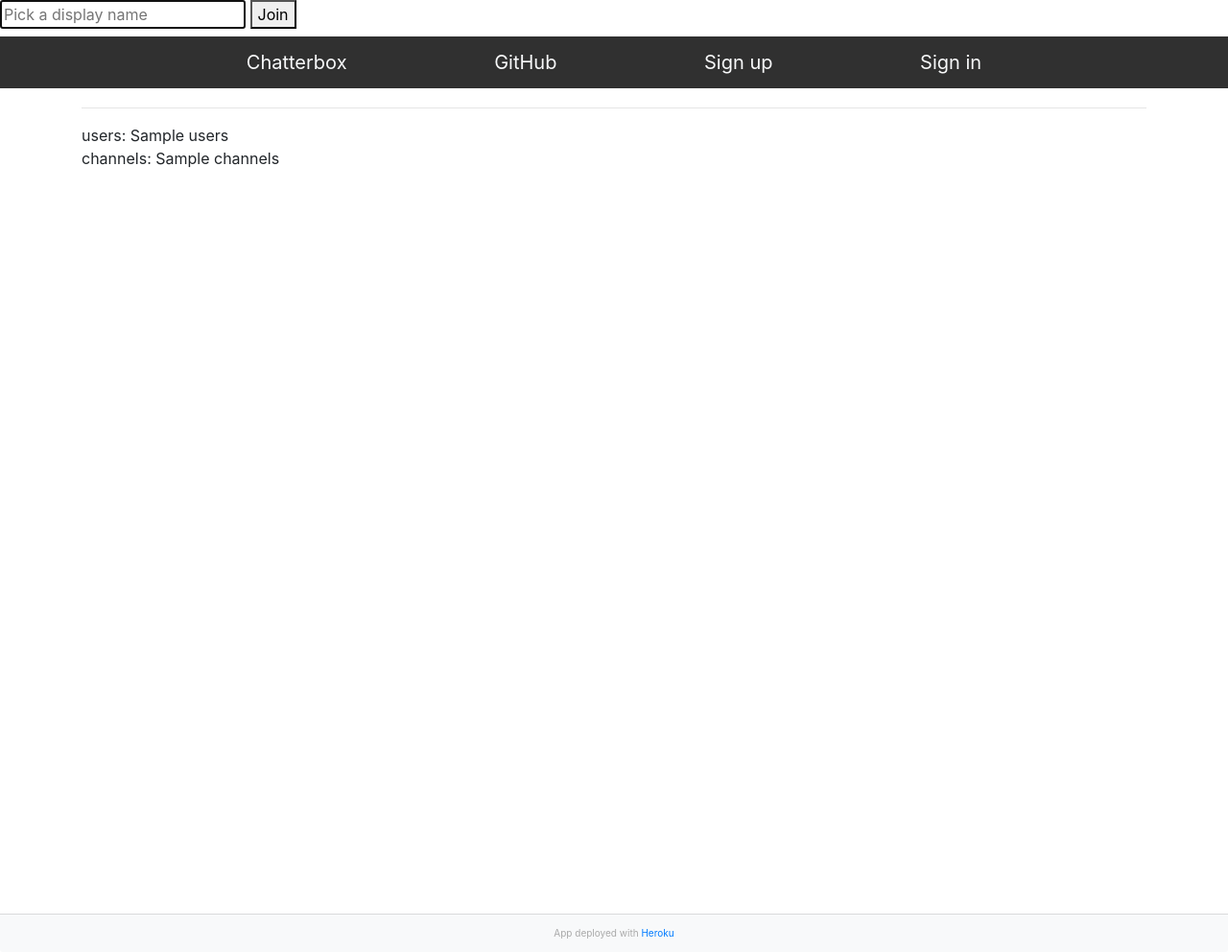
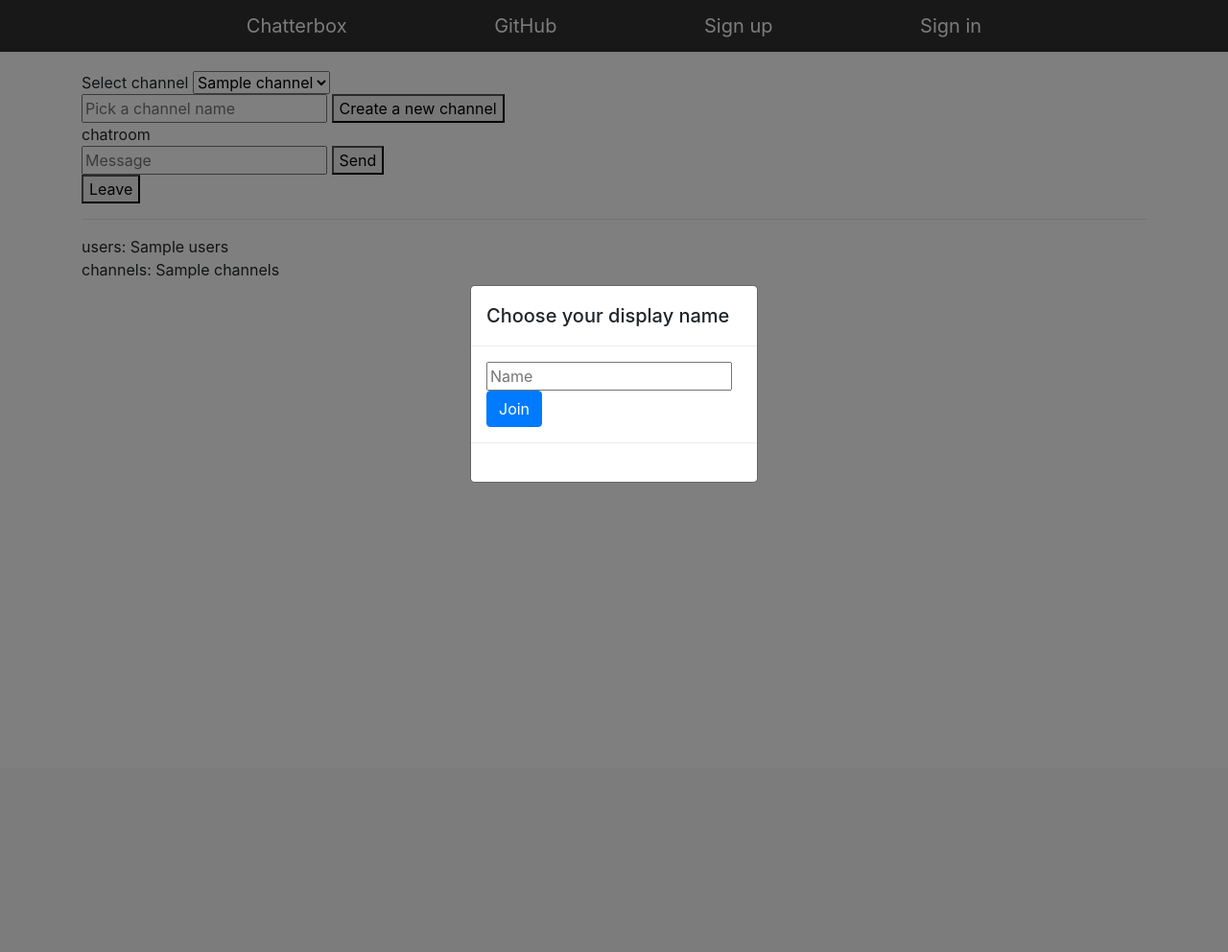
Before and after one commit to syntaxkim/project2-chatterbox, a Flask app: template templates/index.html in a window 1280 px wide. Shown: the whole page at 96% size. After the commit the page ends 503 px from the top, so only its background shows below. Run offline with Flask 2, Linux system fonts and the light colour scheme; the template is opened without the code that fills it: most values are stand-ins (such as "Sample title", 1, 10 or a date in 2020); some libraries are stand-ins or nearby versions.

Commit message:
use modal to prompt user to type in their name

```diff
--- a/static/index.js
+++ b/static/index.js
@@ -11,10 +11,8 @@ document.addEventListener('DOMContentLoaded', () => {
 
     // If a user has no display name, prompt them to make one
     if(!sessionStorage.getItem('name')) {
-        document.querySelector('#main').style.display = 'none';
-    } else {
-        document.querySelector('#first').style.display = 'none';
-    };
+        $('#modal').modal({ show:true, focus:true, keyboard:false, backdrop:'static' })
+    }
 
     // Join with a new display name,
     document.querySelector('#join').onsubmit = join;
@@ -31,7 +29,6 @@ document.addEventListener('DOMContentLoaded', () => {
 });
 
 function join() {
-
     // Create an Ajax object
     const request = new XMLHttpRequest();
     const name = document.querySelector('#name').value;
@@ -64,7 +61,6 @@ function join() {
 };
 
 function create() {
-
     // Create an Ajax object
     const request = new XMLHttpRequest();
     const channel = document.querySelector('#channel_name').value;
--- a/templates/index.html
+++ b/templates/index.html
@@ -2,7 +2,6 @@
 
 {% block body %}
 
-<div id="main">
 
 <!-- channel list -->
 <div>Select channel
@@ -38,8 +37,6 @@
 <!-- Leave the chatbox -->
 <button id="leave">Leave</button>
 
-</div>
-
 <!-- This section is only for development -->
 <hr>
 <div>
--- a/templates/layout.html
+++ b/templates/layout.html
@@ -5,19 +5,36 @@
     <title>Chatterbox</title>
     <meta name="viewport" content="width=device-width, initial-scale=1">
     <link rel="stylesheet" type="text/css" media="screen" href="{{ url_for('static', filename='style.css') }}">
+    <script src="{{ url_for('static', filename='index.js') }}"></script>
+
+    <!-- Bootstrap -->
     <link rel="stylesheet" href="https://stackpath.bootstrapcdn.com/bootstrap/4.1.3/css/bootstrap.min.css" integrity="sha384-MCw98/SFnGE8fJT3GXwEOngsV7Zt27NXFoaoApmYm81iuXoPkFOJwJ8ERdknLPMO" crossorigin="anonymous">
-    <script src="{{ url_for('static', filename='index.js') }}"></script>
+    <script src="https://code.jquery.com/jquery-3.3.1.slim.min.js" integrity="sha384-q8i/X+965DzO0rT7abK41JStQIAqVgRVzpbzo5smXKp4YfRvH+8abtTE1Pi6jizo" crossorigin="anonymous"></script>
+    <script src="https://cdnjs.cloudflare.com/ajax/libs/popper.js/1.14.3/umd/popper.min.js" integrity="sha384-ZMP7rVo3mIykV+2+9J3UJ46jBk0WLaUAdn689aCwoqbBJiSnjAK/l8WvCWPIPm49" crossorigin="anonymous"></script>
+    <script src="https://stackpath.bootstrapcdn.com/bootstrap/4.1.3/js/bootstrap.min.js" integrity="sha384-ChfqqxuZUCnJSK3+MXmPNIyE6ZbWh2IMqE241rYiqJxyMiZ6OW/JmZQ5stwEULTy" crossorigin="anonymous"></script>
+
     <script type="text/javascript" src="//cdnjs.cloudflare.com/ajax/libs/socket.io/1.3.6/socket.io.min.js"></script>
 </head>
 <body>
 
 <!-- modal to prompt users to type in their name-->
-<div id="modal">
-    <form id="join">
-        <input id="name" type="text" autocomplete="off" autofocus placeholder="Pick a display name">
-        <button type="submit">Join</button>
-    </form>
-    <h1 id="user_message"></h1>
+<div id="modal" class="modal fade bd-example-modal-sm" tabindex="-1" role="dialog" aria-labelledby="join" aria-hidden="true">
+  <div class="modal-dialog modal-sm modal-dialog-centered">
+    <div class="modal-content">
+        <div class="modal-header">
+            <h5 class="modal-title">Choose your display name</h5>
+        </div>
+        <div class="modal-body">
+            <form id="join">
+                <input id="name" type="text" autocomplete="off" autofocus placeholder="Name">
+                <button type="submit" class="btn btn-primary">Join</button>
+            </form>
+        </div>
+        <div class="modal-footer">
+            <h6 id="user_message"></h6>
+        </div>
+    </div>
+  </div>
 </div>
 
 <!-- navbar -->
@@ -57,9 +74,9 @@
 </div>
 
 <!-- footer -->
-<footer id="footer" class="container-fluid card-footer text-center bg-light">
+<!-- <footer id="footer" class="container-fluid card-footer text-center bg-light">
     <div id="heroku">App deployed with <a href="https://www.heroku.com" target="_blank">Heroku</a></div>
-</footer>
+</footer> -->
 
 </body>
 </html>
```
Lines whose indentation alone changed are shown as unchanged.
